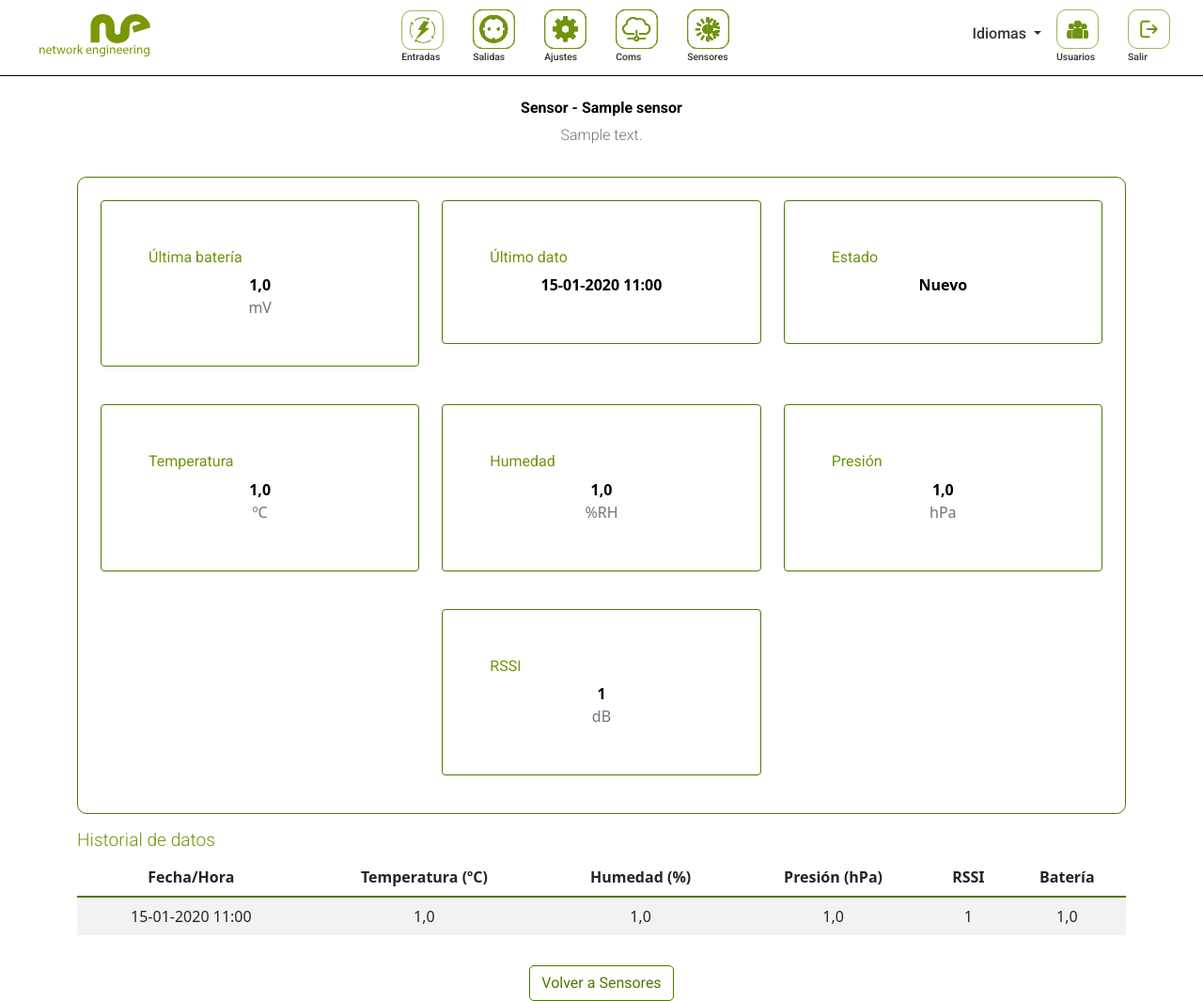
After one commit to Network-Engineering-PDU/ne, a Django app: page /es/sensors/1/ in a window 1280 px wide. The commit adds this page. Shown: the whole page at 94% size. Run offline with Django 4.2, Linux system fonts and the light colour scheme; a user stored in the database is signed in; tables that the repository leaves empty hold one stand-in row (values such as "Sample post"); parts of the project's set-up code (start-up, migrations or seed data) failed here and were passed over; some libraries are stand-ins or nearby versions.

Commit message:
Updating sensor UI and BLE-only scan filtering now.

```diff
--- a/app/views.py
+++ b/app/views.py
@@ -489,9 +489,44 @@ def sensor_update_name(request, sensor_id):
 def check_new_sensor(request):
     data = {'title': _('Sensor - Comprobar Nuevo')}
     add_global_data(request, data)
-    if Sensor.objects.filter(is_new=True).exists():
+    sensors = Sensor.objects.filter(is_new=True)
+    sensor_list = [
+        {
+            'id': sensor.id,
+            'mac_address': sensor.mac_address,
+            'name': sensor.name or '',
+        }
+        for sensor in sensors
+    ]
+    return ok_json(data={'sensors': sensor_list})
+
+
+@login_required()
+def sensor_detail(request, sensor_id):
+    data = {'title': _('Sensor')}
+    add_global_data(request, data)
+    try:
+        sensor = Sensor.objects.get(id=sensor_id)
+    except Sensor.DoesNotExist:
+        return bad_json(message=_('Sensor no encontrada'))
+
+    data['sensor'] = sensor
+    data['latest_data'] = sensor.get_last_data_obj()
+    data['sensor_history'] = DataSensor.objects.filter(sensor=sensor).order_by('-data_datetime')[:50]
+    return render(request, 'sensor_detail.html', data)
+
+
+@login_required()
+def accept_new_sensor(request, sensor_id):
+    data = {'title': _('Sensor - Aceptar Nuevo')}
+    add_global_data(request, data)
+    try:
+        sensor = Sensor.objects.get(id=sensor_id, is_new=True)
+        sensor.is_new = False
+        sensor.save()
         return ok_json()
-    return bad_json(error=7)
+    except Sensor.DoesNotExist:
+        return bad_json(message=_('Sensor no encontrada'))
 
 
 @login_required()
--- a/ne/urls.py
+++ b/ne/urls.py
@@ -44,7 +44,9 @@ urlpatterns += i18n_patterns(
     path('hosts/', views.hosts, name='hosts'),
     path('check_new_sensor/', views.check_new_sensor, name='check_new_sensor'),
     path('sensors/', views.sensors, name='sensors'),
+    path('sensors/<int:sensor_id>/', views.sensor_detail, name='sensor_detail'),
     path('sensors/<int:sensor_id>/update_name', views.sensor_update_name, name='sensor_update_name'),
+    path('sensors/<int:sensor_id>/accept_new', views.accept_new_sensor, name='accept_new_sensor'),
     # path('profile/', views.profile, name='profile'),
     path('users/', views.users, name='users'),
 
--- /dev/null
+++ b/templates/sensor_detail.html
@@ -0,0 +1,123 @@
+{% extends 'base.html' %}
+{% load static %}
+{% load i18n %}
+
+{% block scripts %}
+    <script>
+        const SENSORS_URL = {% url 'sensors' %};
+    </script>
+{% endblock %}
+
+{% block content %}
+    <section>
+        <div class="container">
+            <div class="row pt-4">
+                <div class="col">
+                    <h1 class="text-center">{% translate 'Sensor' %} - {{ sensor.name|default_if_none:sensor.mac_address }}</h1>
+                    <p class="text-center text-muted">{{ sensor.mac_address }}</p>
+                </div>
+            </div>
+            <div class="row pt-3">
+                <div class="col-12">
+                    <div class="borderGreen p-4 mb-3">
+                        <div class="row text-center">
+                            <div class="col-md-4 mb-3">
+                                <div class="card card-body">
+                                    <h6>{% translate 'Última batería' %}</h6>
+                                    <strong>{{ sensor.last_battery_value|default:'N/A' }}</strong>
+                                    <div class="text-muted">mV</div>
+                                </div>
+                            </div>
+                            <div class="col-md-4 mb-3">
+                                <div class="card card-body">
+                                    <h6>{% translate 'Último dato' %}</h6>
+                                    <strong>{{ sensor.last_data_received|date:'d-m-Y H:i'|default:'N/A' }}</strong>
+                                </div>
+                            </div>
+                            <div class="col-md-4 mb-3">
+                                <div class="card card-body">
+                                    <h6>{% translate 'Estado' %}</h6>
+                                    <strong>{% if sensor.is_new %}{% translate 'Nuevo' %}{% else %}{% translate 'Registrado' %}{% endif %}</strong>
+                                </div>
+                            </div>
+                        </div>
+                        <div class="row text-center pt-4">
+                            <div class="col-md-4 mb-3">
+                                <div class="card card-body">
+                                    <h6>{% translate 'Temperatura' %}</h6>
+                                    <strong>{{ latest_data.temperature|default:'N/A' }}</strong>
+                                    <div class="text-muted">ºC</div>
+                                </div>
+                            </div>
+                            <div class="col-md-4 mb-3">
+                                <div class="card card-body">
+                                    <h6>{% translate 'Humedad' %}</h6>
+                                    <strong>{{ latest_data.humidity|default:'N/A' }}</strong>
+                                    <div class="text-muted">%RH</div>
+                                </div>
+                            </div>
+                            <div class="col-md-4 mb-3">
+                                <div class="card card-body">
+                                    <h6>{% translate 'Presión' %}</h6>
+                                    <strong>{{ latest_data.pressure|default:'N/A' }}</strong>
+                                    <div class="text-muted">hPa</div>
+                                </div>
+                            </div>
+                        </div>
+                        <div class="row text-center pt-4">
+                            <div class="col-md-4 offset-md-4 mb-3">
+                                <div class="card card-body">
+                                    <h6>{% translate 'RSSI' %}</h6>
+                                    <strong>{{ latest_data.rssi|default:'N/A' }}</strong>
+                                    <div class="text-muted">dB</div>
+                                </div>
+                            </div>
+                        </div>
+                    </div>
+                </div>
+            </div>
+
+            <div class="row">
+                <div class="col">
+                    <h3>{% translate 'Historial de datos' %}</h3>
+                    <div class="table-responsive">
+                        <table class="table table-borderless table-striped">
+                            <thead>
+                                <tr>
+                                    <th scope="col" class="text-center">{% translate 'Fecha/Hora' %}</th>
+                                    <th scope="col" class="text-center">{% translate 'Temperatura (ºC)' %}</th>
+                                    <th scope="col" class="text-center">{% translate 'Humedad (%)' %}</th>
+                                    <th scope="col" class="text-center">{% translate 'Presión (hPa)' %}</th>
+                                    <th scope="col" class="text-center">{% translate 'RSSI' %}</th>
+                                    <th scope="col" class="text-center">{% translate 'Batería' %}</th>
+                                </tr>
+                            </thead>
+                            <tbody>
+                                {% for data in sensor_history %}
+                                    <tr>
+                                        <td class="text-center">{{ data.data_datetime|date:'d-m-Y H:i' }}</td>
+                                        <td class="text-center">{{ data.temperature|default:'N/A' }}</td>
+                                        <td class="text-center">{{ data.humidity|default:'N/A' }}</td>
+                                        <td class="text-center">{{ data.pressure|default:'N/A' }}</td>
+                                        <td class="text-center">{{ data.rssi|default:'N/A' }}</td>
+                                        <td class="text-center">{{ data.battery|default:'N/A' }}</td>
+                                    </tr>
+                                {% empty %}
+                                    <tr>
+                                        <td colspan="6" class="text-center">{% translate 'No hay datos para este sensor todavía.' %}</td>
+                                    </tr>
+                                {% endfor %}
+                            </tbody>
+                        </table>
+                    </div>
+                </div>
+            </div>
+
+            <div class="row pt-3">
+                <div class="col text-center">
+                    <a href="{% url 'sensors' %}" class="btn btn-secondary">{% translate 'Volver a Sensores' %}</a>
+                </div>
+            </div>
+        </div>
+    </section>
+{% endblock %}
```
Also changed, not shown: static/js/app/sensors.js (+65 -19 lines), templates/sensors.html (+14 -2 lines).
